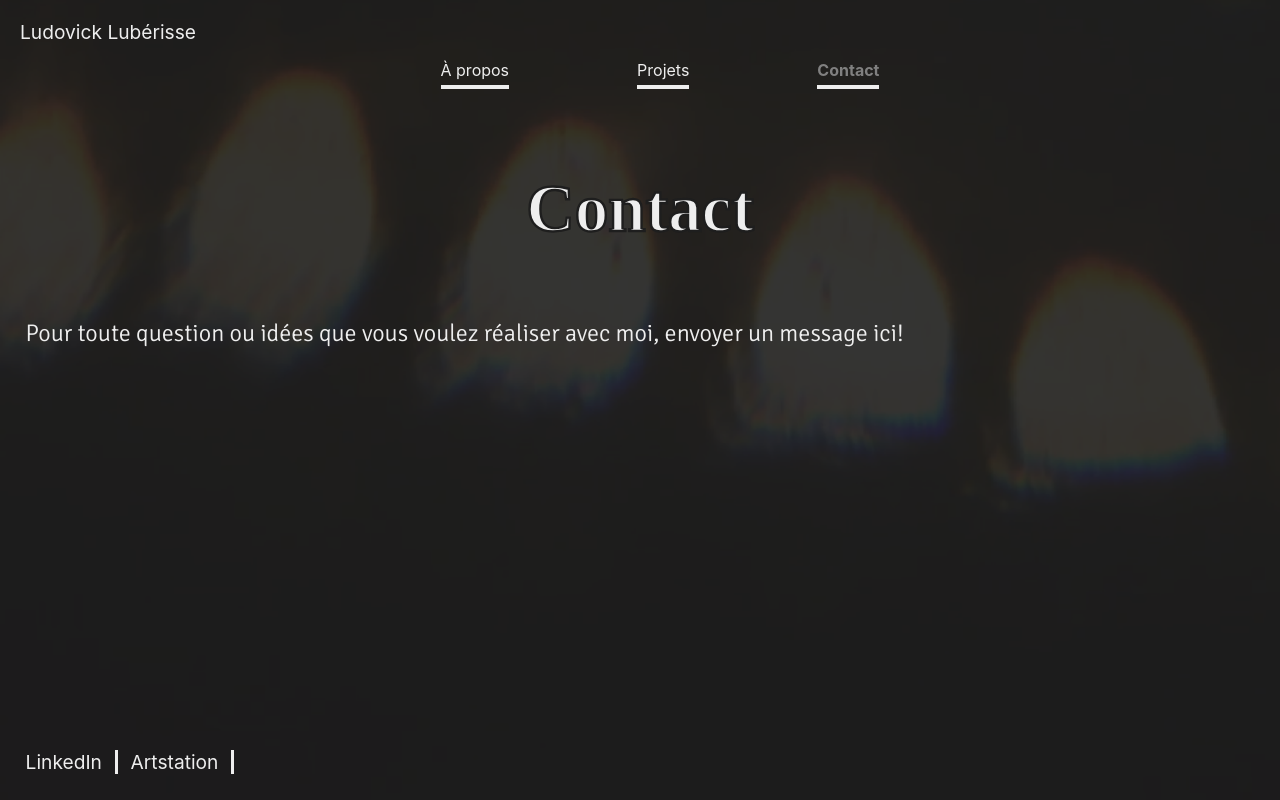
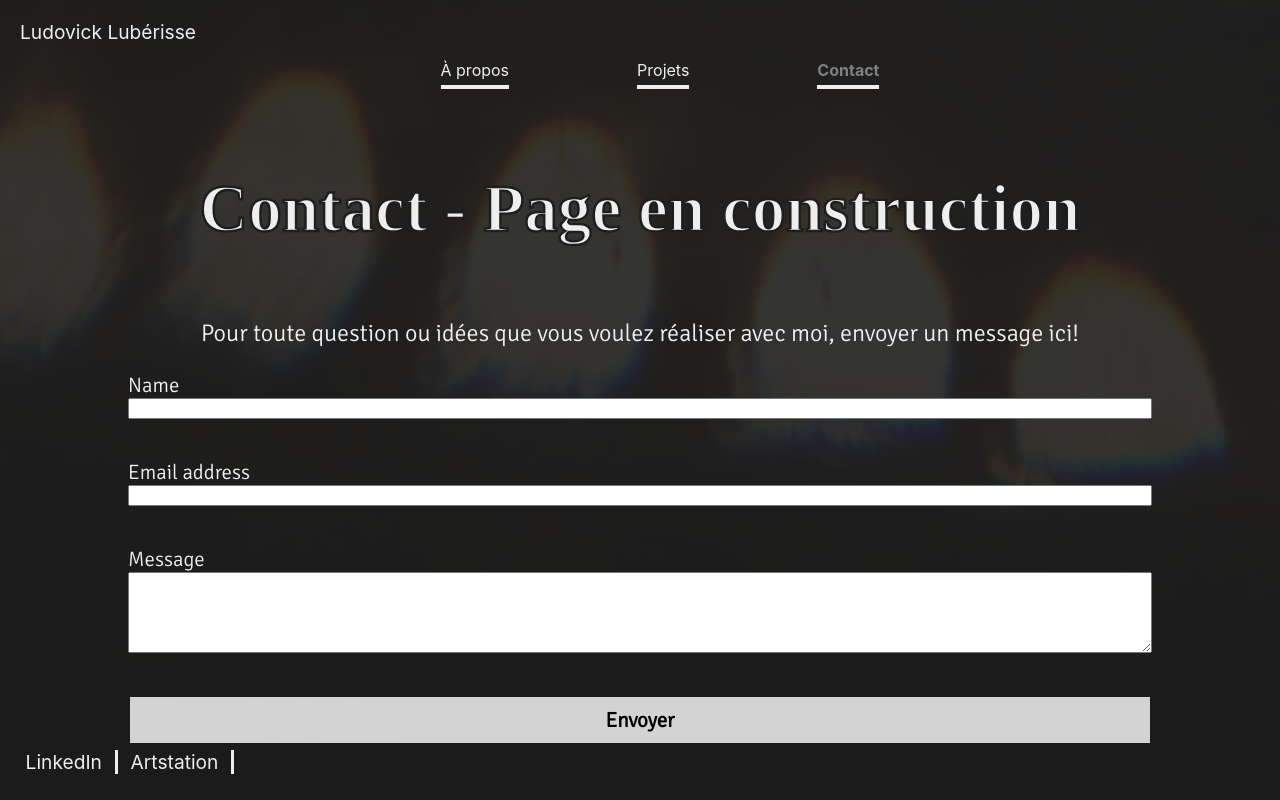
Before and after one commit to LudovickL/projet-portfolio, a React (Create React App) app: page /contact in a window 1280 px wide. Built offline with nearby package versions, Linux system fonts and the light colour scheme; a web font is replaced by a local one.

Commit message:
Finission du layout de portfolio (page ecran)

```diff
--- a/package.json
+++ b/package.json
@@ -6,6 +6,7 @@
     "@testing-library/jest-dom": "^5.11.9",
     "@testing-library/react": "^11.2.5",
     "@testing-library/user-event": "^12.7.2",
+    "axios": "^0.21.1",
     "graphql": "^15.5.0",
     "netlify-cli": "^3.8.5",
     "node-sass": "^5.0.0",
--- /dev/null
+++ b/src/components/Formulaire.jsx
@@ -0,0 +1,54 @@
+import React from 'react';
+import './Formulaire.scss';
+
+class Formulaire extends React.Component {
+    constructor(props) {
+      super(props);
+      this.state = {
+        name: '',
+        email: '',
+        message: ''
+      }
+    }
+
+    render() {
+      return(
+        <div className="App">
+          <form id="contact-form" onSubmit={this.handleSubmit.bind(this)} method="POST">
+            <div className="form-group">
+              <label htmlFor="name">Name</label>
+              <input type="text" className="form-control" value={this.state.name} onChange={this.onNameChange.bind(this)} />
+            </div>
+            <div className="form-group">
+              <label htmlFor="exampleInputEmail1">Email address</label>
+              <input type="email" className="form-control" aria-describedby="emailHelp" value={this.state.email} onChange={this.onEmailChange.bind(this)} />
+            </div>
+            <div className="form-group">
+              <label htmlFor="message">Message</label>
+              <textarea className="form-control" rows="5" value={this.state.message} onChange={this.onMessageChange.bind(this)} />
+            </div>
+            <div className="form-group">
+                <input type="button" class="button" value="Envoyer"></input>
+            </div>
+          </form>
+        </div>
+      );
+    }
+
+    onNameChange(event) {
+        this.setState({name: event.target.value})
+      }
+
+      onEmailChange(event) {
+        this.setState({email: event.target.value})
+      }
+
+      onMessageChange(event) {
+        this.setState({message: event.target.value})
+      }
+
+      handleSubmit(event) {
+      }
+    }
+
+    export default Formulaire;
--- /dev/null
+++ b/src/components/Formulaire.scss
@@ -0,0 +1,23 @@
+.form-group {
+    margin: 0 10vmax 5vh 10vmax;
+    color: #eee;
+    display: flex;
+    flex-direction: column;
+    label {
+        font-family: 'Signika', sans-serif;
+        font-size: 1.3em;
+    }
+    .button{
+        background-color: lightgray;
+        border: none;
+        color: black;
+        padding: 10px 25px;
+        text-align: center;
+        font-size: 1.3em;
+        font-family: 'Signika', sans-serif;
+        font-weight: 800;
+        margin: 4px 2px;
+        cursor: pointer;
+    }
+
+}
--- a/src/components/UnProjet.jsx
+++ b/src/components/UnProjet.jsx
@@ -7,12 +7,6 @@ export default function UnProjet(props) {
                 <h1 className="projet-title">Projet</h1>
                 <img src="./Logo_portfolio.png" className="projet-image" alt="logo" />
             </div>
-            <div className="projet-text">
-                <p className="projet-desc">
-                Lorem ipsum dolor sit amet, consectetur adipiscing elit. Curabitur vestibulum sem diam, vel convallis velit gravida quis. In ultrices tristique lectus, ac semper nibh placerat eget. Ut pharetra egestas tincidunt. Curabitur pulvinar, neque id luctus tincidunt, mauris arcu pellentesque dui, ac dictum enim leo vulputate neque. Interdum et malesuada fames ac ante ipsum primis in faucibus. Nunc fringilla efficitur ex quis maximus. Suspendisse malesuada turpis augue, quis blandit ante pulvinar vitae. Nulla sed ornare turpis, eu bibendum dolor. Maecenas a vehicula risus.
-                </p>
-                <a href="https://www.artstation.com/oritaggart" className="projet-link">Lien vers projet</a>
-            </div>
         </div>
 
 
--- a/src/components/UnProjet.scss
+++ b/src/components/UnProjet.scss
@@ -1,12 +1,5 @@
 .Projet-conteneur {
     color: #eee;
-    display: flex;
-    flex-direction: row;
-    align-items:center;
-    justify-content: center;
-    margin-left: 5vmax;
-    margin-right: 5vmax;
-    border-bottom: 2px solid #eee;
     padding-top: 2vh;
     padding-bottom: 2vh;
     .projet-logo {
@@ -15,13 +8,9 @@
             font-family: 'Odibee Sans', cursive;
             -webkit-text-stroke: 0.1rem #1e1e1e;
             font-size: 3em;
-
             position: absolute;
             z-index: 1;
             margin: 0;
-            display: flex;
-            align-items: center;
-            text-align: center;
         }
         .projet-image {
             border: 2px solid white;
@@ -29,14 +18,4 @@
             z-index: 0;
         }
     }
-    .projet-text {
-        font-family: 'Signika', sans-serif;
-        .projet-desc {
-            font-size: 1.5rem;
-        }
-        .projet-link {
-            font-weight: 700;
-            font-size: 1.2rem;
-        }
-    }
 }
--- a/src/pages/Contact.jsx
+++ b/src/pages/Contact.jsx
@@ -1,10 +1,14 @@
+import Formulaire from '../components/Formulaire';
 import './Pages.scss';
 
 export default function Contact() {
     return(
         <div className="Page">
-            <h1 className="Titre">Contact</h1>
-            <p className="texte">Pour toute question ou idées que vous voulez réaliser avec moi, envoyer un message ici!</p>
+            <h1 className="Titre">Contact - Page en construction</h1>
+            <p className="texte-contact">Pour toute question ou idées que vous voulez réaliser avec moi, envoyer un message ici!</p>
+            <div className="Formulaire">
+                <Formulaire></Formulaire>
+            </div>
         </div>
     )
 }
--- a/src/pages/Pages.scss
+++ b/src/pages/Pages.scss
@@ -29,3 +29,21 @@
 
     padding: 2vmax 2vmax 0 2vmax ;
 }
+
+
+.texte-contact {
+    font-family: 'Signika', sans-serif;
+    color: #eee;
+    font-size: 1.5em;
+    text-justify: inter-word;
+    text-align: center;
+    padding: 2vmax 2vmax 0 2vmax ;
+}
+
+.listeProjets {
+    display: grid;
+    grid-template-columns: auto auto auto auto;
+    padding-left: 10vmax;
+    padding-right: 5vmax;
+    justify-content: center;
+}
--- a/src/pages/Projets.jsx
+++ b/src/pages/Projets.jsx
@@ -6,8 +6,14 @@ export default function Projets() {
         <div className="Page">
             <h1 className="Titre">Projets - Page en construction</h1>
             <div className="listeProjets">
-                <UnProjet />
-                <UnProjet />
+                <UnProjet/>
+                <UnProjet/>
+                <UnProjet/>
+                <UnProjet/>
+                <UnProjet/>
+                <UnProjet/>
+                <UnProjet/>
+                <UnProjet/>
             </div>
 
         </div>
```
Also changed, not shown: 1 other file (tests, documents, lock files or other folders).
